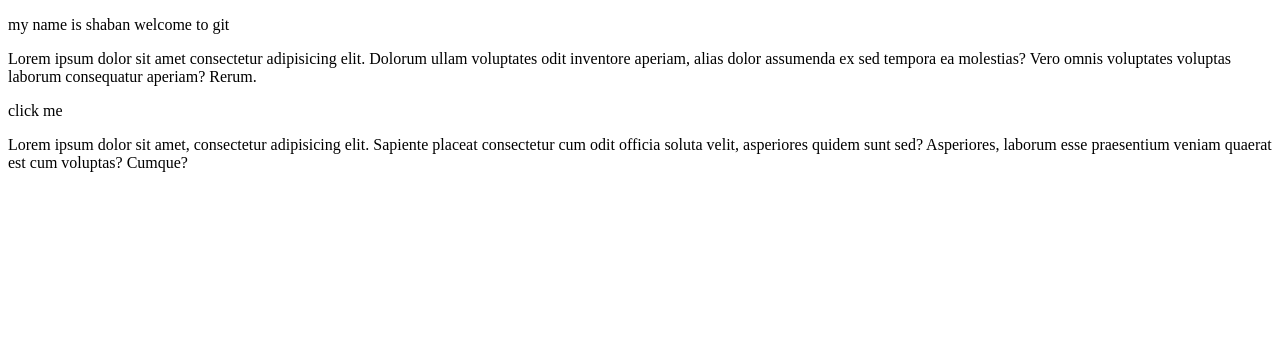
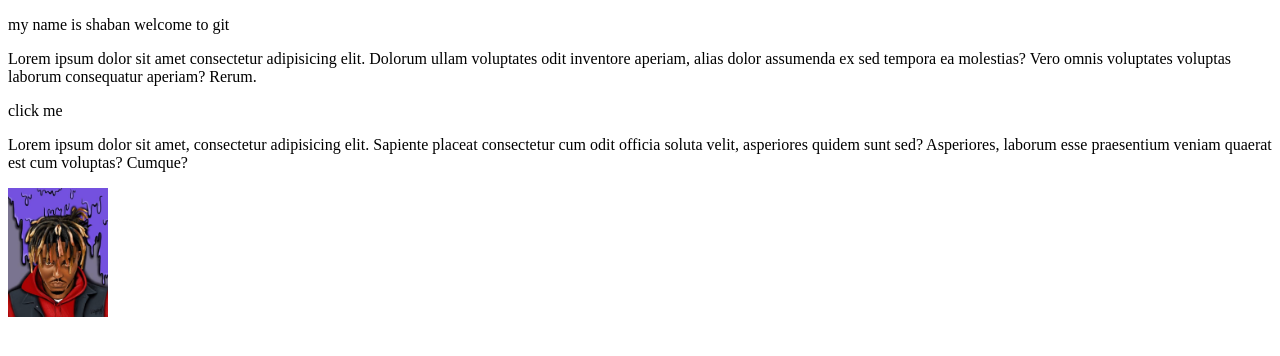
Before and after one commit to gbadeyankashab/first-git, a plain HTML site: page index.html in a window 1280 px wide. Drawn offline with Linux system fonts and the light colour scheme.

Commit message:
my new image

```diff
--- a/index.html
+++ b/index.html
@@ -21,5 +21,6 @@
       Asperiores, laborum esse praesentium veniam quaerat est cum voluptas?
       Cumque?
     </p>
+    <img src="./IMG_2434.JPG" alt="" width="100" />
   </body>
 </html>
```
Also changed, not shown: IMG_2434.JPG (added).
